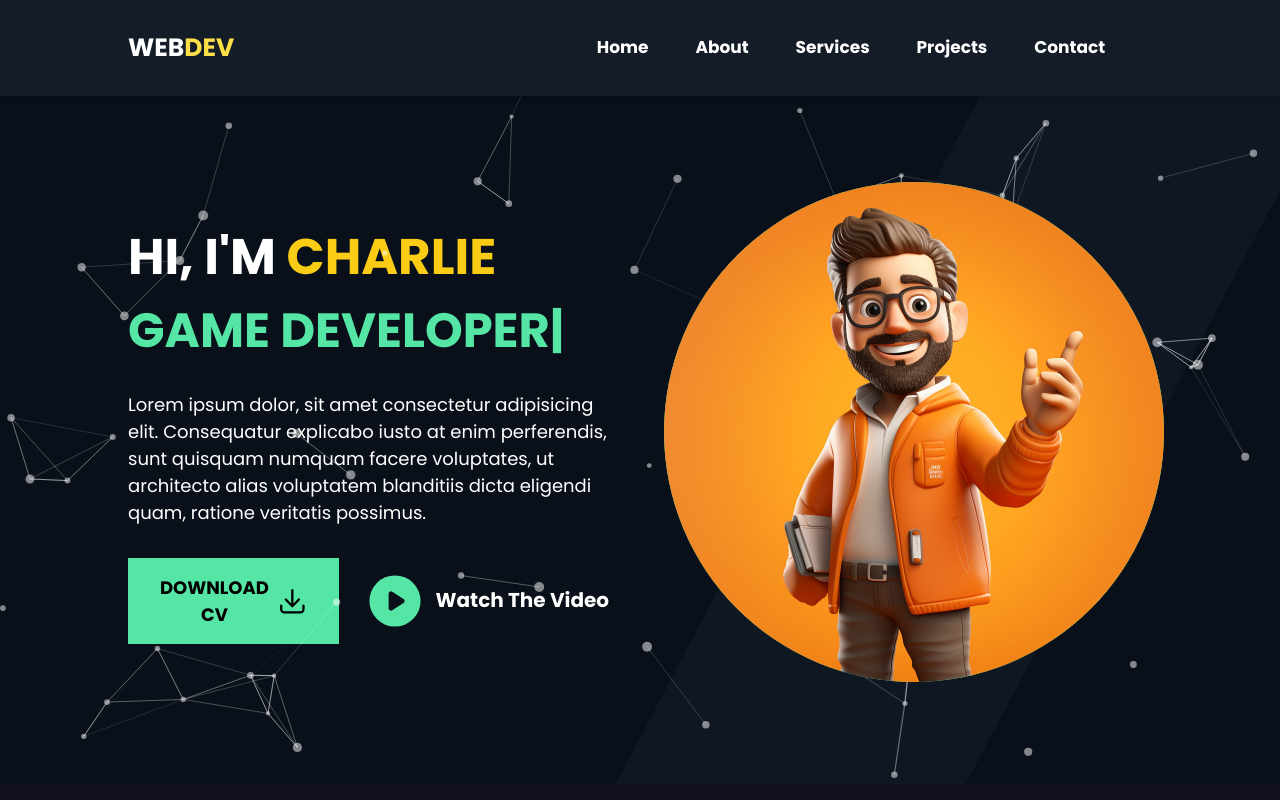
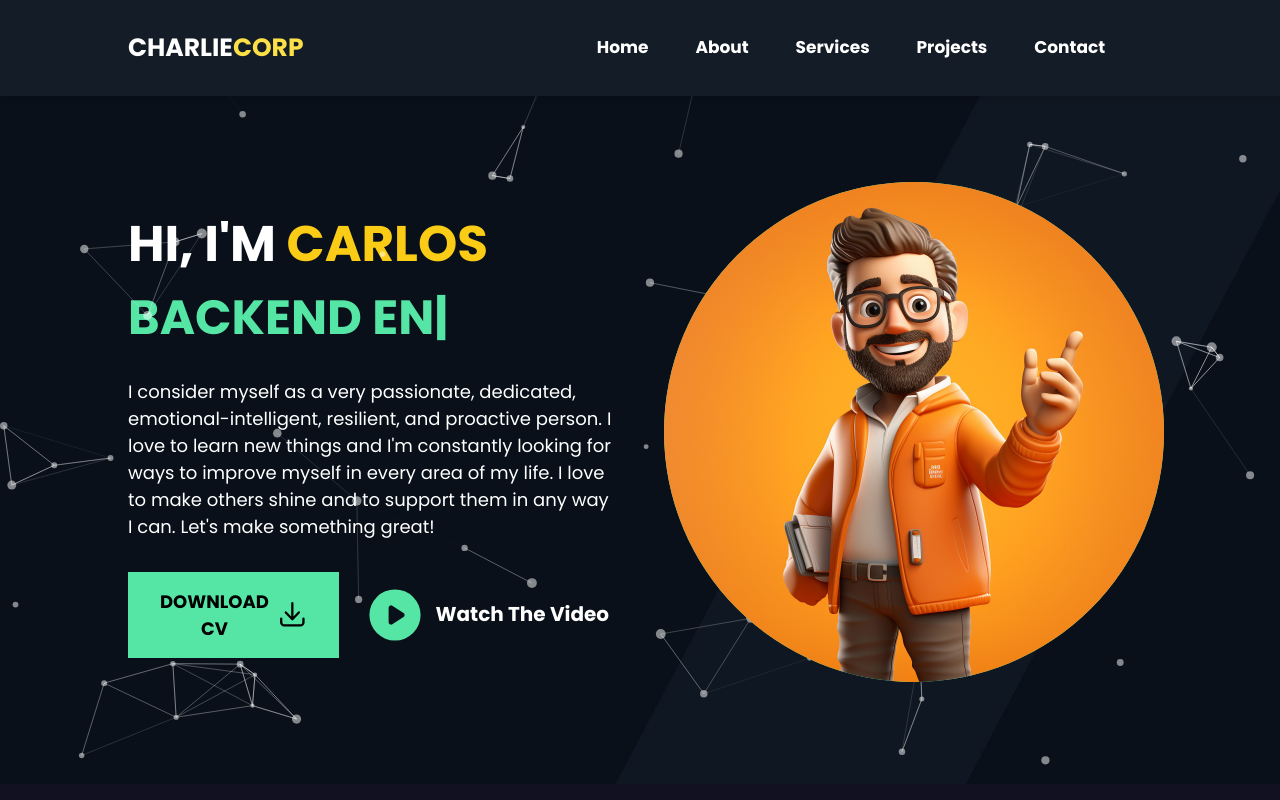
Before and after one commit to CharlesVela66/portfolio, a Next.js app: page / in a window 1280 px wide. Shown: the top 800 px of the page. Built offline with nearby package versions, Linux system fonts and the light colour scheme.

Commit message:
Update portfolio

```diff
--- a/components/About.tsx
+++ b/components/About.tsx
@@ -17,7 +17,7 @@ const About = () => {
                 <div className='mb-12 flex items-center md:space-x-10'>
                     <span className='w-[100px] hidden md:block h-[5px] bg-slate-400 rounded-sm'></span>
                     <p className='text-[19px] text-slate-300 w-4/5'>
-                        Lorem ipsum, dolor sit amet consectetur adipisicing elit. Quod unde aut porro distinctio nulla eum architecto pariatur repellat maiores totam facilis, laboriosam mollitia. Totam voluptas, dolorem consequuntur illo odit esse!
+                        I have experience in building great systems for web and mobile applications by following agile methodologies such as Scrum for more than one year. Also I have been into videogame development since 2021.
                     </p>
                 </div>
                 <ResumeButton />
--- a/components/Hero.tsx
+++ b/components/Hero.tsx
@@ -12,11 +12,11 @@ const Hero = () => {
         <div className='w-4/5 grid-cols-1 mx-auto grid lg:grid-cols-2 gap-12 h-full items-center'>
           <div>
             <h1 className='text-[35px] md:text-[50px] text-white font-bold'>
-                HI, I'M <span className='text-yellow-400'> CHARLIE </span>
+                HI, I'M <span className='text-yellow-400'> CARLOS </span>
             </h1>
             <TextEffect />
             <p className='mt-6 text-[18px] text-white'>
-              Lorem ipsum dolor, sit amet consectetur adipisicing elit. Consequatur explicabo iusto at enim perferendis, sunt quisquam numquam facere voluptates, ut architecto alias voluptatem blanditiis dicta eligendi quam, ratione veritatis possimus.
+              I consider myself as a very passionate, dedicated, emotional-intelligent, resilient, and proactive person. I love to learn new things and I'm constantly looking for ways to improve myself in every area of my life. I love to make others shine and to support them in any way I can. Let's make something great!
             </p>
             <ResumeButton />
           </div>
--- a/components/Nav.tsx
+++ b/components/Nav.tsx
@@ -10,8 +10,8 @@ const Nav = ({openNav}: Props) => {
     <div className='w-full fixed z-[10000] top-0 h-[12vh] bg-[#141c27] shadow-md'>
         <div className='flex items-center justify-between w-4/5 mx-auto h-full'>
             <h1 className='flex-[0.6] cursor-pointer text-[25px] text-white font-bold'>
-                WEB
-                <span className='text-yellow-300'>DEV</span>
+                CHARLIE
+                <span className='text-yellow-300'>CORP</span>
             </h1>
             <div className='nav-link'>Home</div>
             <div className='nav-link'>About</div>
--- a/components/TextEffect.tsx
+++ b/components/TextEffect.tsx
@@ -4,15 +4,28 @@ const TextEffect = () => {
   return (
     <TypeAnimation
       sequence={[
-        // Same substring at the start will only be typed out once, initially
-        'Coder',
-        1500, // wait 1s before replacing "Mice" with "Hamsters"
-        'Designer',
+        'Web Developer',
+        1500,
+        'Frontend Developer',
+        1500,
+        'Backend Engineer',
         1500,
         'Game Developer',
         1500,
-        'Game Developer',
-        1500
+        'Mobile Developer',
+        1500,
+        'Designer',
+        1500,
+        'Gym Rat',
+        1500,
+        'Book Lover',
+        1500,
+        'Sports Fan',
+        1500,
+        'Content Creator',
+        1500,
+        'Entrepeneur',
+        1500,
       ]}
       speed={50}
       className='text-[2rem] md:text-[3rem] text-[#55e6a5] font-bold uppercase'
```
